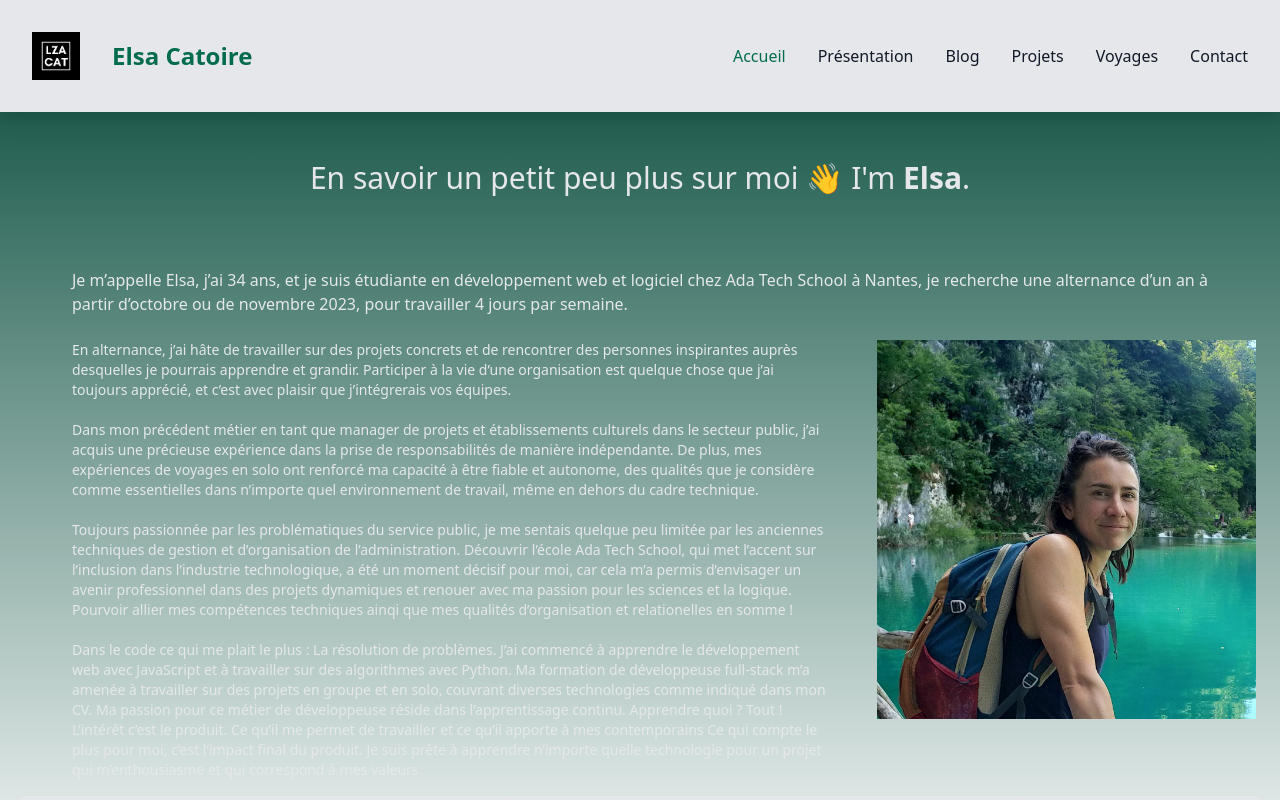
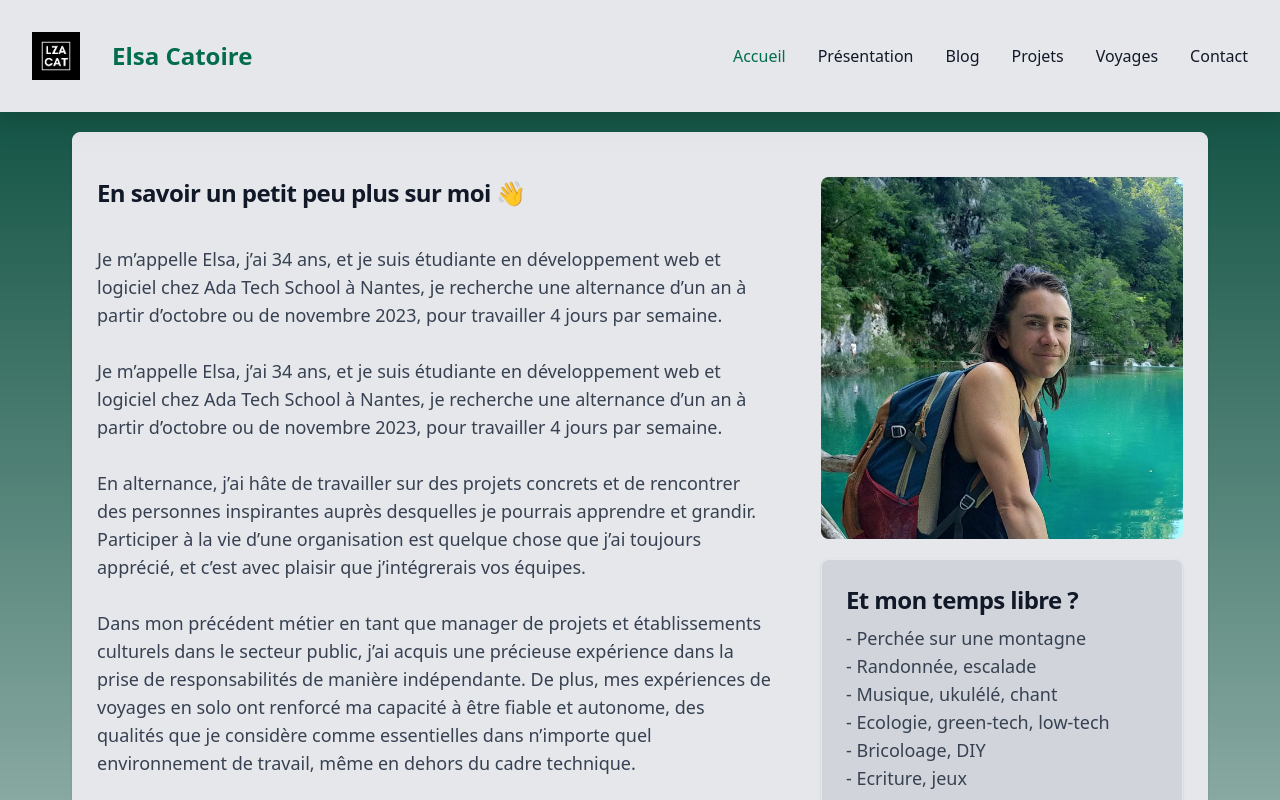
Before and after one commit to elsacatoire/blog-next, a Next.js app: page /presentation in a window 1280 px wide. Shown: the top 800 px of the page. Built offline with nearby package versions, Linux system fonts and the light colour scheme.

Commit message:
front page présentation

```diff
--- a/app/components/MyProfilePic.tsx
+++ b/app/components/MyProfilePic.tsx
@@ -11,7 +11,7 @@ export default function MyProfilePic(/* { src, alt, width, height, priority = tr
     return (
         <section className="w-full mx-auto">
             <Image
-                className="mx-auto mt-0"
+                className="mx-auto mt-0 rounded-lg"
                 src="/images/profile.jpg"
                 width={500}
                 height={500}
--- a/app/page.tsx
+++ b/app/page.tsx
@@ -11,7 +11,7 @@ export default function Home() {
       <div className="flex mt-5">
         <div className="md:w-2/3 md:order-1 ml-12 mr-12 text-lg text-left block max-w-m p-6 text-gray-900 bg-gray-200 border border-gray-200 rounded-lg shadow hover:bg-gray-100 dark:bg-gray-800 dark:border-gray-700 dark:hover:bg-gray-700">
 
-          <p className=" mb-6 text-3xl text-center dark:text-gray-200">
+          <p className=" b-6 text-3xl text-center dark:text-gray-200">
             Bonjour et bienvenue 👋&nbsp;
             <span className="whitespace-nowrap">
               Hi I&apos;m <span className="font-bold">Elsa</span>
@@ -22,15 +22,15 @@ export default function Home() {
               <Link href="https://adatechschool.fr/"> Ada Tech School</Link></span> à Nantes.</p>
           <p className="font-normal text-gray-700 dark:text-gray-400">Learning in progress... 6/9 mois réalisés !</p>
           <h5 className="mt-10 text-center text-2xl tracking-tight text-green-700 dark:text-white">Je recherche une <span className="font-bold">alternance en contrat pro</span></h5>
-          <p className="font-normal text-gray-700 dark:text-gray-400">- Durée : 12 mois</p>
-          <p className="font-normal text-gray-700 dark:text-gray-400">- Début : octobre/novembre 2023</p>
-          <p className="font-normal text-gray-700 dark:text-gray-400">- Rythme : 4 jours par semaine en entreprise</p>
-          <p className="font-normal text-gray-700 dark:text-gray-400">- Secteur : Bordeaux, Nantes ou Toulouse</p>
+          <p className="font-normal text-gray-700 dark:text-gray-400">&#x2022; Durée : 12 mois</p>
+          <p className="font-normal text-gray-700 dark:text-gray-400">&#x2022; Début : octobre/novembre 2023</p>
+          <p className="font-normal text-gray-700 dark:text-gray-400">&#x2022; Rythme : 4 jours par semaine en entreprise</p>
+          <p className="font-normal text-gray-700 dark:text-gray-400">&#x2022; Secteur : Bordeaux, Nantes ou Toulouse</p>
 
           <div className="flex felx-wrap mt-12 ">
             <div className="block w-full md:w-1/3 md:order-1 mr-3 max-w-sm p-6 bg-gray-300 border border-gray-200 rounded-lg shadow hover:bg-gray-100 dark:bg-gray-800 dark:border-gray-700 dark:hover:bg-gray-700">
-              <h4 className="mb-2 text-2xl font-bold tracking-tight text-gray-900 dark:text-white">Technos & # 9829;</h4>
-              <p className="font-normal text-gray-700 dark:text-gray-400">- JavaScript/HYML/CSS, TypeScript, Next.js</p>
+              <h4 className="mb-2 text-2xl font-bold tracking-tight text-gray-900 dark:text-white">Technos &#9829;</h4>
+              <p className="font-normal text-gray-700 dark:text-gray-400"> JavaScript/HYML/CSS, TypeScript, Next.js</p>
               <p className="font-normal text-gray-700 dark:text-gray-400">- Python</p>
               <p className="font-normal text-gray-700 dark:text-gray-400">- NoSQL avec MongoDB</p>
               <p className="font-normal text-gray-700 dark:text-gray-400">- API REST</p>
--- a/app/presentation/page.tsx
+++ b/app/presentation/page.tsx
@@ -3,37 +3,30 @@ import MyProfilePic from "../components/MyProfilePic"
 export default function Présentation() {
     return (
         <main className="px-6 mx-auto">
-            <p className="mt-12 mb-12 text-3xl text-center dark:text-white">
-                En savoir un petit peu plus sur moi 👋&nbsp;
-                <span className="whitespace-nowrap">
-                    I&apos;m <span className="font-bold">Elsa</span>.
-                </span>
-            </p>
-            <br />
-            <div>
-                <p className="ml-12 mr-12 text-m text-left">
-                    Je m&rsquo;appelle Elsa, j&rsquo;ai 34 ans, et je suis étudiante en développement
-                    web et logiciel chez Ada Tech School à Nantes,
-                    je recherche une alternance d&rsquo;un an à partir d&rsquo;octobre ou de novembre 2023,
-                    pour travailler 4 jours par semaine.
-                </p>
-                <br />
-                <div className="flex">
-                    <div className="md:w-2/3 md:order-1 ml-12 mr-12 text-sm text-left">
-                        <p>
-                            En alternance, j&rsquo;ai hâte de travailler sur des projets concrets et de rencontrer
+            <div className="mt-5 ml-12 mr-12 text-lg text-left block max-w-m p-6 text-gray-900 bg-gray-200 border border-gray-200 rounded-lg shadow  dark:bg-gray-800 dark:border-gray-700 dark:hover:bg-gray-700">
+                <div className="flex mt-5">
+                    <div className="md:w-2/3 md:order-1 pr-12">
+                        <h5 className="mb-2 text-2xl font-bold tracking-tight text-gray-900 dark:text-white">En savoir un petit peu plus sur moi 👋&nbsp;</h5>
+                        <br />
+                        <p className="font-normal text-gray-700 dark:text-gray-400">Je m&rsquo;appelle Elsa, j&rsquo;ai 34 ans, et je suis étudiante en développement
+                            web et logiciel chez Ada Tech School à Nantes,
+                            je recherche une alternance d&rsquo;un an à partir d&rsquo;octobre ou de novembre 2023,
+                            pour travailler 4 jours par semaine.</p>
+                        <br />
+                        <p className="font-normal text-gray-700 dark:text-gray-400"> Je m&rsquo;appelle Elsa, j&rsquo;ai 34 ans, et je suis étudiante en développement
+                            web et logiciel chez Ada Tech School à Nantes,
+                            je recherche une alternance d&rsquo;un an à partir d&rsquo;octobre ou de novembre 2023,
+                            pour travailler 4 jours par semaine.</p>
+                        <br />
+                        <p className="font-normal text-gray-700 dark:text-gray-400">En alternance, j&rsquo;ai hâte de travailler sur des projets concrets et de rencontrer
                             des personnes inspirantes auprès desquelles je pourrais apprendre et grandir.
-                            Participer à la vie d&rsquo;une organisation est quelque chose que j&rsquo;ai toujours apprécié, et c&rsquo;est avec plaisir que j&rsquo;intégrerais vos équipes.
-                        </p>
+                            Participer à la vie d&rsquo;une organisation est quelque chose que j&rsquo;ai toujours apprécié, et c&rsquo;est avec plaisir que j&rsquo;intégrerais vos équipes.</p>
                         <br />
-                        <p>Dans mon précédent métier en tant que manager de projets et établissements culturels dans le secteur public, j&rsquo;ai acquis une précieuse expérience dans la prise de responsabilités de manière indépendante. De plus, mes expériences de voyages en solo ont renforcé ma capacité à être fiable et autonome, des qualités que je considère comme essentielles dans n&rsquo;importe quel environnement de travail, même en dehors du cadre technique.
-                        </p>
+                        <p className="font-normal text-gray-700 dark:text-gray-400">Dans mon précédent métier en tant que manager de projets et établissements culturels dans le secteur public, j&rsquo;ai acquis une précieuse expérience dans la prise de responsabilités de manière indépendante. De plus, mes expériences de voyages en solo ont renforcé ma capacité à être fiable et autonome, des qualités que je considère comme essentielles dans n&rsquo;importe quel environnement de travail, même en dehors du cadre technique.</p>
                         <br />
-                        <p>Toujours passionnée par les problématiques du service public, je me sentais quelque peu limitée par les anciennes techniques de gestion et d&rsquo;organisation de l&rsquo;administration. Découvrir l&rsquo;école Ada Tech School, qui met l&rsquo;accent sur l&rsquo;inclusion dans l&rsquo;industrie technologique, a été un moment décisif pour moi, car cela m&rsquo;a permis d&rsquo;envisager un avenir professionnel dans des projets dynamiques et renouer avec ma passion pour les sciences et la logique. Pourvoir allier mes compétences techniques ainqi que mes qualités d&rsquo;organisation et relationelles en somme !
-                        </p>
+                        <p className="font-normal text-gray-700 dark:text-gray-400">Toujours passionnée par les problématiques du service public, je me sentais quelque peu limitée par les anciennes techniques de gestion et d&rsquo;organisation de l&rsquo;administration. Découvrir l&rsquo;école Ada Tech School, qui met l&rsquo;accent sur l&rsquo;inclusion dans l&rsquo;industrie technologique, a été un moment décisif pour moi, car cela m&rsquo;a permis d&rsquo;envisager un avenir professionnel dans des projets dynamiques et renouer avec ma passion pour les sciences et la logique. Pourvoir allier mes compétences techniques ainqi que mes qualités d&rsquo;organisation et relationelles en somme !</p>
                         <br />
-                        <p>
-                            Dans le code ce qui me plait le plus : La résolution de problèmes.
+                        <p className="font-normal text-gray-700 dark:text-gray-400">Dans le code ce qui me plait le plus : La résolution de problèmes.
                             J&rsquo;ai commencé à apprendre le développement web avec JavaScript et à travailler sur des algorithmes avec Python.
                             Ma formation de développeuse full-stack m&rsquo;a amenée à travailler sur des projets en groupe et en solo, couvrant diverses technologies comme indiqué dans mon CV.
                             Ma passion pour ce métier de développeuse réside dans l&rsquo;apprentissage continu.
@@ -41,12 +34,31 @@ export default function Présentation() {
                             Tout !
                             L&rsquo;intérêt c&rsquo;est le produit. Ce qu&rsquo;il me permet de travailler et ce qu&rsquo;il apporte à mes contemporains
                             Ce qui compte le plus pour moi, c&rsquo;est l&rsquo;impact final du produit.
-                            Je suis prête à apprendre n&rsquo;importe quelle technologie pour un projet qui m&rsquo;enthousiasme et qui correspond à mes valeurs.
-                        </p>
+                            Je suis prête à apprendre n&rsquo;importe quelle technologie pour un projet qui m&rsquo;enthousiasme et qui correspond à mes valeurs.</p>
+
+
                     </div>
-                    <div className="md:w-1/3 md:order-2">
+                    <div className="md:w-1/3 md:order-2 rounded-lg center">
                         <MyProfilePic />
+                        <div className=" mt-5 p-6 bg-gray-300 border border-gray-200 rounded-lg shadow  dark:bg-gray-800 dark:border-gray-700 dark:hover:bg-gray-700">
+                            <h5 className="mb-2 text-2xl font-bold tracking-tight text-gray-900 dark:text-white">Et mon temps libre ?</h5>
+                            <p className="font-normal text-gray-700 dark:text-gray-400">- Perchée sur une montagne</p>
+                            <p className="font-normal text-gray-700 dark:text-gray-400">- Randonnée, escalade</p>
+                            <p className="font-normal text-gray-700 dark:text-gray-400">- Musique, ukulélé, chant</p>
+                            <p className="font-normal text-gray-700 dark:text-gray-400">- Ecologie, green-tech, low-tech</p>
+                            <p className="font-normal text-gray-700 dark:text-gray-400">- Bricoloage, DIY</p>
+                            <p className="font-normal text-gray-700 dark:text-gray-400">- Ecriture, jeux</p>
+                        </div>
+                        <div className=" mt-5 p-6 bg-gray-300 border border-gray-200 rounded-lg shadow dark:bg-gray-800 dark:border-gray-700 dark:hover:bg-gray-700">
+                            <h5 className="mb-2 text-2xl font-bold tracking-tight text-gray-900 dark:text-white">Diplomes et concours</h5>
+                            <p className="font-normal text-gray-700 dark:text-gray-400"><span className="font-bold text-green-700">2016&rarr; </span> Concours Cat A - Attachée Territoriale</p>
+                            <p className="font-normal text-gray-700 dark:text-gray-400"><span className="font-bold text-green-700">2013&rarr; </span> Master2 Management Culturel</p>
+                            <p className="font-normal text-gray-700 dark:text-gray-400"><span className="font-bold text-green-700">2011&rarr; </span> Licence3 LEA Anglais espagnol</p>
+                            <p className="font-normal text-gray-700 dark:text-gray-400"><span className="font-bold text-green-700">2007&rarr; </span> BAC S - Sciences de l'ingénieur</p>
+
+                        </div>
                     </div>
+
                 </div>
             </div>
 
```
